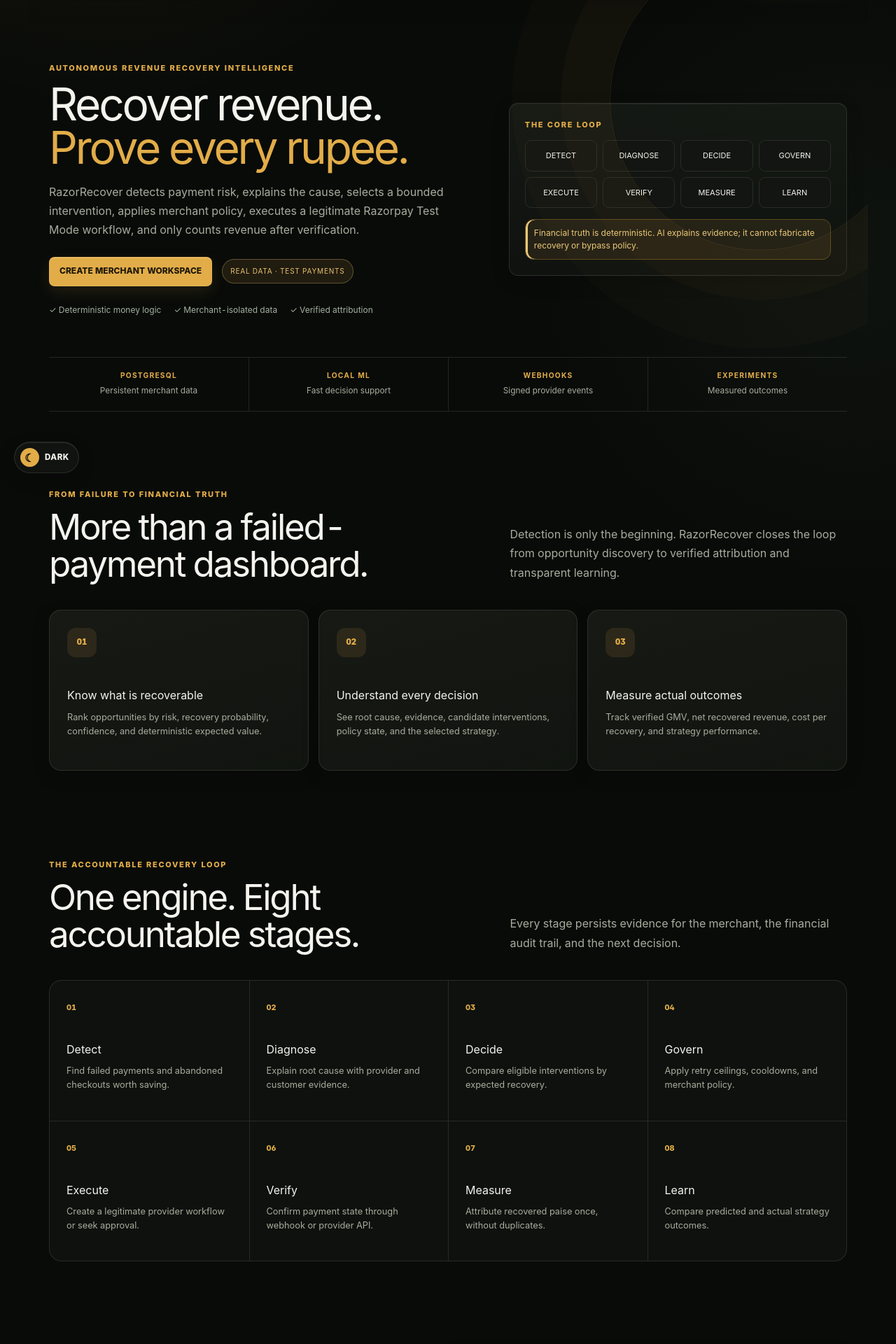
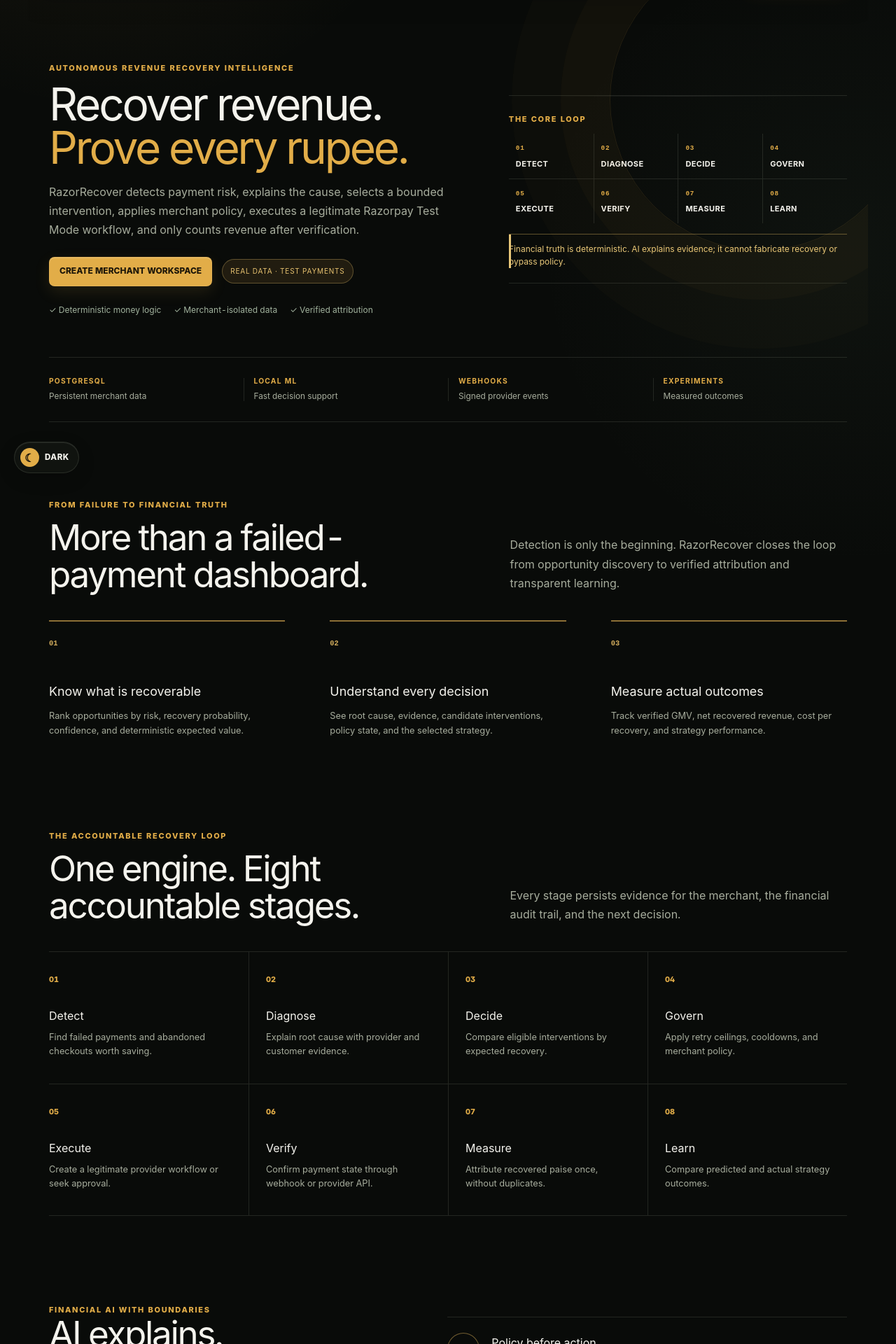
Before and after one commit to Ved171104dev/RazorRecover, a Next.js app in the folder apps/web/: page / in a window 1280 px wide. Shown: the part 104-2024 px from the top of the page at 70% size. Built offline with nearby package versions, Linux system fonts and the light colour scheme.

Commit message:
style: replace landing card grid with editorial layout

```diff
--- a/apps/web/app/polish.css
+++ b/apps/web/app/polish.css
@@ -373,3 +373,15 @@
 @media(max-width:1050px){.landingHero{grid-template-columns:1fr;gap:38px;padding:64px 0}.landingHero>div:first-child{max-width:760px}.landingLoopCard{max-width:none;justify-self:stretch}.landingProof{grid-template-columns:repeat(2,1fr)}.landingProof div:nth-child(3){border-top:1px solid var(--border);border-left:0}.landingProof div:nth-child(4){border-top:1px solid var(--border)}.landingLoop{grid-template-columns:repeat(2,1fr)}.landingLoop article:not(:nth-child(4n+1)){border-left:0}.landingLoop article:nth-child(even){border-left:1px solid var(--border)}.landingLoop article:nth-child(n+3){border-top:1px solid var(--border)}.landingSectionHead{gap:36px}}
 @media(max-width:760px){.landing{padding:18px}.landing .nav{margin:0 -18px;padding:12px 18px;align-items:center}.landing .nav>.row{gap:7px}.landing .nav>.row a{padding:9px 10px;font-size:.66rem}.landingHero{gap:30px;padding:52px 0 46px}.landingHero h1{font-size:clamp(2.7rem,12vw,3.55rem)}.landingHeroActions{align-items:stretch;flex-direction:column}.landingHeroActions a{text-align:center}.landingHeroActions .mode{align-self:flex-start}.landingProof,.landingValueGrid,.landingLoop{grid-template-columns:1fr}.landingProof div+div,.landingProof div:nth-child(3){border-top:1px solid var(--border);border-left:0}.landingSection{padding-top:82px}.landingSectionHead{grid-template-columns:1fr;gap:17px}.landingLoop article:nth-child(even){border-left:0}.landingLoop article:nth-child(n+2){border-top:1px solid var(--border)}}
 @media(max-width:520px){.landing .nav>.row .btnSecondary{display:none}.landingTrust{display:grid;gap:8px}}
+/* Editorial landing treatment: structure with rhythm and rules, not card stacks. */
+.landingLoopCard{max-width:560px;padding:25px 0 21px;border-width:1px 0;border-radius:0;background:transparent;box-shadow:none}
+.landingLoopCard .flow{counter-reset:core-step;gap:0;margin-top:13px!important}.landingLoopCard .flow div{position:relative;counter-increment:core-step;display:grid;gap:7px;padding:14px 10px 12px;border:0;border-radius:0;background:transparent;text-align:left;font-weight:750;letter-spacing:.035em}.landingLoopCard .flow div::before{content:"0" counter(core-step);color:var(--accent);font-family:ui-monospace,monospace;font-size:.58rem;letter-spacing:.08em}.landingLoopCard .flow div:not(:nth-child(4n+1)){border-left:1px solid var(--border)}.landingLoopCard .flow div:nth-child(n+5){border-top:1px solid var(--border)}
+.landingLoopCard .notice{margin:15px 0 0!important;padding:12px 0 0;border:0;border-top:1px solid color-mix(in srgb,var(--accent) 32%,var(--border));border-radius:0;background:transparent}
+.landingProof{display:flex;justify-content:space-between;gap:30px;padding:26px 0;border-block:1px solid var(--border)}.landingProof div{position:relative;display:grid;min-height:0;justify-items:start;place-content:start;gap:6px;flex:1}.landingProof div+div{border:0}.landingProof div+div::before{content:"";position:absolute;top:3px;bottom:3px;left:-15px;width:1px;background:var(--border)}
+.landingValueGrid{gap:clamp(28px,5vw,70px)}.landingValueGrid article{min-height:0;padding:24px 0 5px;border:0;border-top:2px solid color-mix(in srgb,var(--accent) 55%,var(--border));border-radius:0;background:transparent;box-shadow:none}.landingValueGrid article:hover{border-color:var(--accent);transform:none}.landingValueGrid article>span{display:block;width:auto;height:auto;color:color-mix(in srgb,var(--accent) 75%,var(--muted));background:transparent;font-family:ui-monospace,monospace;font-size:.65rem}.landingValueGrid h3{margin:48px 0 11px;font-size:1.12rem}
+.landingLoop{gap:0;border:0;border-block:1px solid var(--border);border-radius:0;background:transparent}.landingLoop article{min-height:188px;padding:25px 24px 25px 0;border:0!important}.landingLoop article:not(:nth-child(4n+1)){padding-left:24px;border-left:1px solid var(--border)!important}.landingLoop article:nth-child(n+5){border-top:1px solid var(--border)!important}.landingLoop h3{margin:30px 0 9px}
+.landingPrinciples{gap:0;border-top:1px solid var(--border)}.landingPrinciples article{padding:22px 0;border:0;border-bottom:1px solid var(--border);border-radius:0;background:transparent;box-shadow:none}.landingPrinciples article>b{border-radius:50%;background:transparent;box-shadow:inset 0 0 0 1px color-mix(in srgb,var(--accent) 42%,var(--border))}
+.landingProviderFlow{padding:22px 0;border:0;border-block:1px solid var(--border);border-radius:0;background:transparent;box-shadow:none}.landingProviderFlow div,.landingProviderFlow .active{min-width:120px;min-height:100px;padding:14px;border:0;border-radius:0;background:transparent}.landingProviderFlow .active{border-block:2px solid color-mix(in srgb,var(--accent) 55%,var(--border))}
+html[data-theme="light"] .landingValueGrid article,html[data-theme="light"] .landingPrinciples article,html[data-theme="light"] .landingProviderFlow{background:transparent}
+@media(max-width:1050px){.landingLoopCard{max-width:none}.landingProof{display:grid;grid-template-columns:repeat(2,1fr);gap:0}.landingProof div{padding:18px 0}.landingProof div+div::before{display:none}.landingProof div:nth-child(even){padding-left:24px;border-left:1px solid var(--border)}.landingProof div:nth-child(n+3){border-top:1px solid var(--border)}.landingLoop article:not(:nth-child(4n+1)){padding-left:0;border-left:0!important}.landingLoop article:nth-child(even){padding-left:24px;border-left:1px solid var(--border)!important}.landingLoop article:nth-child(n+3){border-top:1px solid var(--border)!important}}
+@media(max-width:760px){.landingLoopCard .flow div:not(:nth-child(4n+1)){border-left:0}.landingLoopCard .flow div:nth-child(even){border-left:1px solid var(--border)}.landingLoopCard .flow div:nth-child(n+3){border-top:1px solid var(--border)}.landingProof{grid-template-columns:1fr}.landingProof div,.landingProof div:nth-child(even){padding:15px 0;border-left:0}.landingProof div+div{border-top:1px solid var(--border)}.landingValueGrid{gap:30px}.landingLoop article,.landingLoop article:nth-child(even){min-height:0;padding:24px 0;border-left:0!important}.landingLoop article:nth-child(n+2){border-top:1px solid var(--border)!important}.landingProviderFlow div,.landingProviderFlow .active{min-height:82px}}
```
